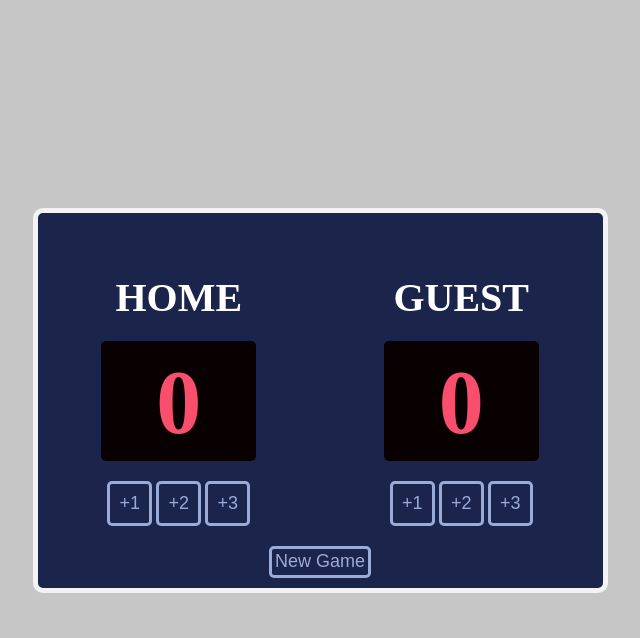
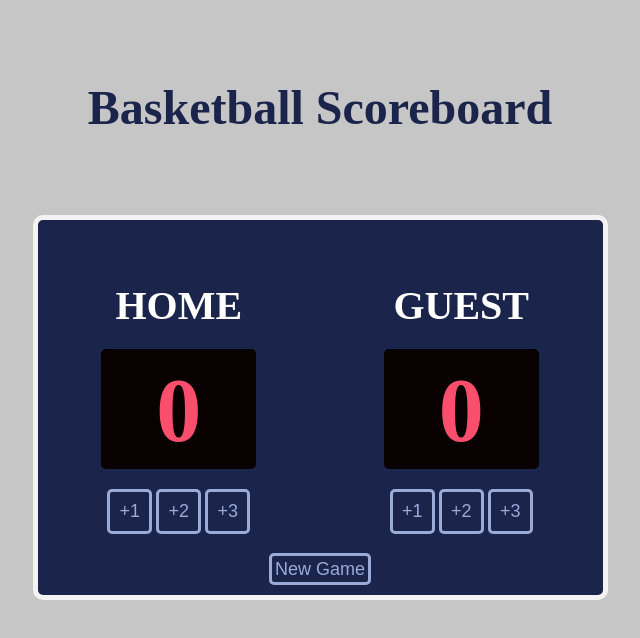
Before and after one commit to anki009/basketball-scoreboard, a plain HTML site: page index.html in a window 1280 px wide. Shown: the whole page, without its empty margins (320-960 px from the left). Drawn offline with Linux system fonts and the light colour scheme.

Commit message:
added title

```diff
--- a/index.css
+++ b/index.css
@@ -5,14 +5,20 @@
 }
 
 body {
-  margin: 0;
+
   display: flex;
+  flex-direction: column;
   justify-content: center;
   align-items: center;
   text-align: center;
   background-color: #c6c6c6;
 }
-
+h1{
+  color: #1b244a;
+  font-size: 3rem;
+  font-weight: bolder;
+  margin: 10vh;
+}
 .container {
   position: relative;
   display: flex;
--- a/index.html
+++ b/index.html
@@ -5,6 +5,7 @@
 </head>
 
 <body>
+    <h1>Basketball Scoreboard</h1>
     <div class="container">
         <button id="new-game">New Game</button>
         <div>
```
